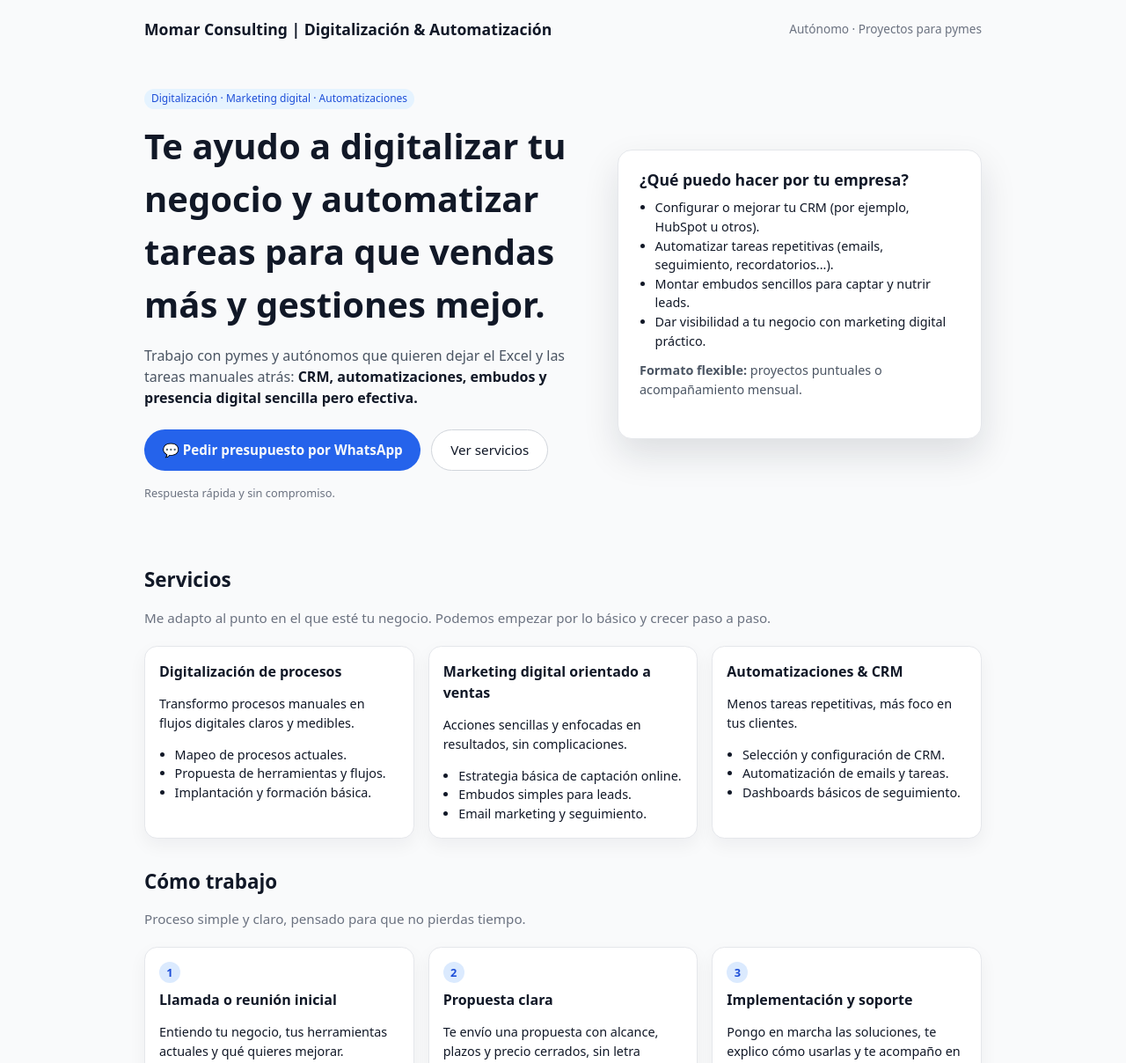
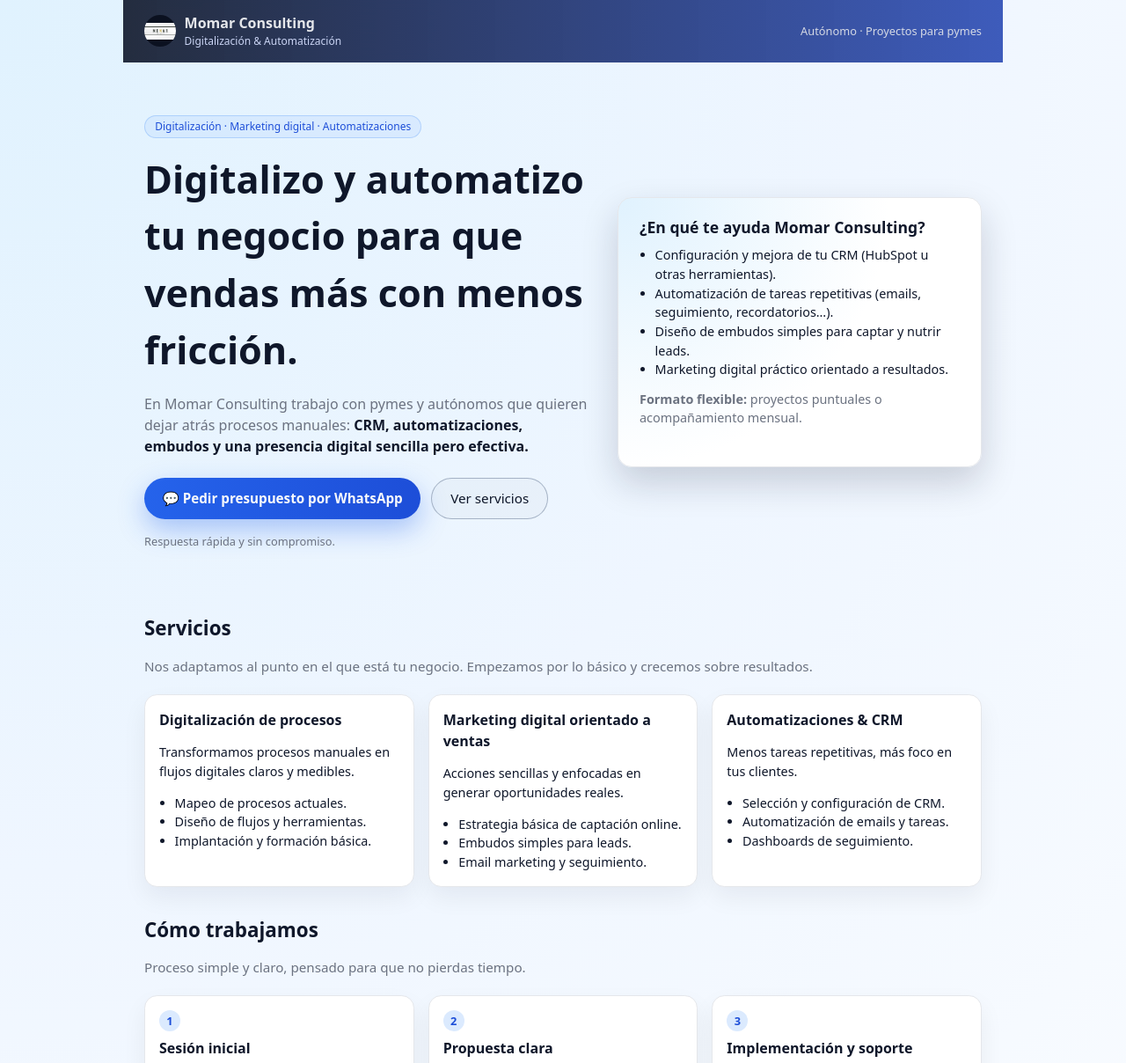
Before and after one commit to j99mmm/Momar-Consulting, a plain HTML site: page index.html in a window 1280 px wide. Shown: the top 1208 px of the page at 88% size. Drawn offline with Linux system fonts and the light colour scheme.

Commit message:
Update index.html

```diff
--- a/index.html
+++ b/index.html
@@ -2,69 +2,130 @@
 <html lang="es">
 <head>
   <meta charset="UTF-8" />
-  <title>Servicios de Digitalización, Marketing Digital y Automatización</title>
+  <title>Momar Consulting | Digitalización y Automatización</title>
   <meta name="viewport" content="width=device-width, initial-scale=1" />
-  <meta name="description" content="Servicios de digitalización, marketing digital y automatización para pymes. Mejora tus procesos, gana visibilidad y automatiza tareas.">
+  <meta name="description" content="Momar Consulting: servicios de digitalización, marketing digital y automatización para pymes y autónomos.">
   <style>
+    :root {
+      --primary: #2563eb;
+      --primary-dark: #1d4ed8;
+      --primary-soft: #dbeafe;
+      --accent: #f97316;
+      --bg: #020617;
+      --bg-soft: #f3f4ff;
+      --text-main: #0f172a;
+      --text-muted: #6b7280;
+      --card-bg: #ffffff;
+      --radius-lg: 1rem;
+    }
+
     * {
       box-sizing: border-box;
     }
     body {
       margin: 0;
       font-family: system-ui, -apple-system, BlinkMacSystemFont, "Segoe UI", sans-serif;
-      color: #111827;
-      background-color: #f9fafb;
+      color: var(--text-main);
+      background: radial-gradient(circle at top left, #e0f2fe 0, #eff6ff 40%, #ffffff 100%);
       line-height: 1.5;
     }
     a {
       text-decoration: none;
       color: inherit;
     }
+
+    /* HEADER */
+
     header {
-      padding: 1.25rem 1.5rem;
+      padding: 0.9rem 1.5rem;
       max-width: 1000px;
       margin: 0 auto;
       display: flex;
       align-items: center;
       justify-content: space-between;
+      position: sticky;
+      top: 0;
+      z-index: 20;
+      backdrop-filter: blur(14px);
+      background: linear-gradient(to right, rgba(15,23,42,0.9), rgba(30,64,175,0.85));
+      color: #e5e7eb;
     }
-    .logo {
+    .brand {
+      display: flex;
+      align-items: center;
+      gap: 0.6rem;
+    }
+    .brand-logo {
+      width: 36px;
+      height: 36px;
+      border-radius: 999px;
+      overflow: hidden;
+      background: #0b1120;
+      display: flex;
+      align-items: center;
+      justify-content: center;
+    }
+    .brand-logo img {
+      max-width: 100%;
+      max-height: 100%;
+      display: block;
+    }
+    .brand-text {
+      display: flex;
+      flex-direction: column;
+    }
+    .brand-name {
       font-weight: 700;
-      font-size: 1.1rem;
+      font-size: 1rem;
     }
+    .brand-tagline {
+      font-size: 0.75rem;
+      color: #cbd5f5;
+    }
+    .header-right {
+      font-size: 0.8rem;
+      color: #e5e7eb;
+      opacity: 0.9;
+    }
+
+    /* LAYOUT GENERAL */
+
+    .container {
+      max-width: 1000px;
+      margin: 0 auto;
+      padding: 1.5rem 1.5rem 3rem;
+    }
+
     .badge {
       display: inline-flex;
       align-items: center;
-      padding: 0.15rem 0.5rem;
+      padding: 0.2rem 0.7rem;
       border-radius: 999px;
       font-size: 0.75rem;
-      background: #e5f3ff;
-      color: #1d4ed8;
-      margin-bottom: 0.75rem;
+      background: rgba(59,130,246,0.08);
+      color: var(--primary-dark);
+      margin-bottom: 0.9rem;
+      border: 1px solid rgba(59,130,246,0.25);
     }
-    .container {
-      max-width: 1000px;
-      margin: 0 auto;
-      padding: 0 1.5rem 3rem;
-    }
+
     .hero {
-      padding: 2rem 0 2.5rem;
+      padding: 2.2rem 0 2.5rem;
       display: grid;
       grid-template-columns: 1.1fr 0.9fr;
       gap: 2rem;
       align-items: center;
     }
     .hero h1 {
-      font-size: clamp(2rem, 4vw, 2.5rem);
+      font-size: clamp(2.1rem, 4vw, 2.7rem);
       margin: 0 0 1rem;
     }
     .hero p {
       margin: 0 0 1.5rem;
-      color: #4b5563;
+      color: var(--text-muted);
     }
     .highlight {
       font-weight: 600;
-      color: #111827;
+      color: var(--text-main);
     }
     .hero-buttons {
       display: flex;
@@ -76,7 +137,7 @@
       padding: 0.7rem 1.3rem;
       border-radius: 999px;
       border: none;
-      background: #2563eb;
+      background: linear-gradient(to right, var(--primary), var(--primary-dark));
       color: #f9fafb;
       font-weight: 600;
       font-size: 0.95rem;
@@ -84,26 +145,28 @@
       display: inline-flex;
       align-items: center;
       gap: 0.4rem;
+      box-shadow: 0 12px 30px rgba(37,99,235,0.35);
     }
     .btn-secondary {
       padding: 0.7rem 1.3rem;
       border-radius: 999px;
-      border: 1px solid #d1d5db;
-      background: white;
-      color: #111827;
+      border: 1px solid rgba(148,163,184,0.8);
+      background: rgba(15,23,42,0.02);
+      color: var(--text-main);
       font-weight: 500;
       font-size: 0.95rem;
       cursor: pointer;
     }
     .whatsapp-hint {
       font-size: 0.8rem;
-      color: #6b7280;
+      color: var(--text-muted);
     }
+
     .hero-box {
-      background: white;
-      border-radius: 1rem;
+      background: radial-gradient(circle at top left, #e0f2fe 0, #ffffff 60%);
+      border-radius: var(--radius-lg);
       padding: 1.25rem 1.5rem;
-      box-shadow: 0 18px 40px rgba(15, 23, 42, 0.12);
+      box-shadow: 0 18px 40px rgba(15, 23, 42, 0.18);
       border: 1px solid #e5e7eb;
       font-size: 0.9rem;
     }
@@ -116,14 +179,16 @@
       padding-left: 1.1rem;
       margin: 0.25rem 0 0.75rem;
     }
+
     .section-title {
       font-size: 1.4rem;
-      margin: 2rem 0 0.75rem;
+      margin: 2rem 0 0.4rem;
     }
     .muted {
-      color: #6b7280;
+      color: var(--text-muted);
       font-size: 0.95rem;
     }
+
     .cards {
       display: grid;
       grid-template-columns: repeat(3, minmax(0, 1fr));
@@ -131,11 +196,11 @@
       margin-top: 1.25rem;
     }
     .card {
-      background: white;
+      background: var(--card-bg);
       border-radius: 0.9rem;
       padding: 1rem;
       border: 1px solid #e5e7eb;
-      box-shadow: 0 8px 20px rgba(15, 23, 42, 0.05);
+      box-shadow: 0 12px 28px rgba(15, 23, 42, 0.06);
       font-size: 0.9rem;
     }
     .card h3 {
@@ -147,6 +212,7 @@
       margin: 0.5rem 0 0;
       padding-left: 1.1rem;
     }
+
     .steps {
       display: grid;
       grid-template-columns: repeat(3, minmax(0, 1fr));
@@ -157,8 +223,8 @@
       width: 1.5rem;
       height: 1.5rem;
       border-radius: 999px;
-      background: #dbeafe;
-      color: #1d4ed8;
+      background: var(--primary-soft);
+      color: var(--primary-dark);
       display: inline-flex;
       align-items: center;
       justify-content: center;
@@ -166,45 +232,64 @@
       font-weight: 700;
       margin-bottom: 0.4rem;
     }
+
     .about {
       margin-top: 1.5rem;
-      background: white;
-      border-radius: 1rem;
+      background: linear-gradient(to right, #ffffff, #e0f2fe);
+      border-radius: var(--radius-lg);
       padding: 1.25rem 1.5rem;
-      border: 1px solid #e5e7eb;
+      border: 1px solid #dbeafe;
       font-size: 0.9rem;
     }
+
     .cta-section {
       margin-top: 2rem;
       padding: 1.5rem;
-      border-radius: 1rem;
-      background: #eff6ff;
-      border: 1px solid #bfdbfe;
+      border-radius: var(--radius-lg);
+      background: linear-gradient(135deg, #0f172a, #1e40af);
+      border: 1px solid rgba(191,219,254,0.6);
       display: grid;
       grid-template-columns: 1.1fr 1fr;
       gap: 1.5rem;
       align-items: center;
+      color: #e5e7eb;
     }
+    .cta-section .section-title {
+      margin-top: 0;
+      color: #e5e7eb;
+    }
+    .cta-section .muted {
+      color: #cbd5f5;
+    }
+
     form {
       display: grid;
       gap: 0.6rem;
       font-size: 0.9rem;
+      background: rgba(15,23,42,0.85);
+      padding: 1rem;
+      border-radius: 0.9rem;
+      border: 1px solid rgba(148,163,184,0.6);
     }
     label {
       font-weight: 500;
       font-size: 0.85rem;
+      color: #e5e7eb;
     }
     input, textarea {
       padding: 0.45rem 0.6rem;
       border-radius: 0.6rem;
-      border: 1px solid #d1d5db;
+      border: 1px solid #4b5563;
       font-family: inherit;
       font-size: 0.9rem;
+      background: #020617;
+      color: #e5e7eb;
     }
     textarea {
       min-height: 80px;
       resize: vertical;
     }
+
     .footer {
       padding: 1.5rem;
       font-size: 0.8rem;
@@ -215,17 +300,23 @@
       color: #6b7280;
       text-decoration: underline;
     }
+
     @media (max-width: 800px) {
+      header {
+        flex-direction: row;
+        gap: 0.5rem;
+      }
+      .header-right {
+        display: none;
+      }
       .hero {
         grid-template-columns: 1fr;
       }
       .cards, .steps, .cta-section {
         grid-template-columns: 1fr;
       }
-      header {
-        flex-direction: column;
-        align-items: flex-start;
-        gap: 0.25rem;
+      .container {
+        padding-inline: 1.1rem;
       }
     }
   </style>
@@ -233,8 +324,17 @@
 <body>
 
 <header>
-  <div class="logo">Momar Consulting | Digitalización & Automatización</div>
-  <div style="font-size:0.85rem; color:#6b7280;">
+  <div class="brand">
+    <div class="brand-logo">
+      <!-- Cambia el nombre del archivo si tu logo se llama distinto -->
+      <img src="logo-momar.png" alt="Momar Consulting logo">
+    </div>
+    <div class="brand-text">
+      <span class="brand-name">Momar Consulting</span>
+      <span class="brand-tagline">Digitalización & Automatización</span>
+    </div>
+  </div>
+  <div class="header-right">
     Autónomo · Proyectos para pymes
   </div>
 </header>
@@ -244,14 +344,14 @@
   <section class="hero" id="inicio">
     <div>
       <div class="badge">Digitalización · Marketing digital · Automatizaciones</div>
-      <h1>Te ayudo a digitalizar tu negocio y automatizar tareas para que vendas más y gestiones mejor.</h1>
+      <h1>Digitalizo y automatizo tu negocio para que vendas más con menos fricción.</h1>
       <p>
-        Trabajo con pymes y autónomos que quieren dejar el Excel y las tareas manuales atrás:
-        <span class="highlight">CRM, automatizaciones, embudos y presencia digital sencilla pero efectiva.</span>
+        En Momar Consulting trabajo con pymes y autónomos que quieren dejar atrás procesos manuales:
+        <span class="highlight">CRM, automatizaciones, embudos y una presencia digital sencilla pero efectiva.</span>
       </p>
       <div class="hero-buttons">
         <!-- CAMBIA EL NÚMERO DE WHATSAPP -->
-        <a href="https://wa.me/+34695728065?text=Hola,%20quiero%20información%20sobre%20tus%20servicios%20de%20digitalización" target="_blank" class="btn-primary">
+        <a href="https://wa.me/34600000000?text=Hola,%20quiero%20información%20sobre%20los%20servicios%20de%20Momar%20Consulting" target="_blank" class="btn-primary">
           💬 Pedir presupuesto por WhatsApp
         </a>
         <a href="#servicios" class="btn-secondary">
@@ -262,12 +362,12 @@
     </div>
 
     <aside class="hero-box">
-      <h2>¿Qué puedo hacer por tu empresa?</h2>
+      <h2>¿En qué te ayuda Momar Consulting?</h2>
       <ul>
-        <li>Configurar o mejorar tu CRM (por ejemplo, HubSpot u otros).</li>
-        <li>Automatizar tareas repetitivas (emails, seguimiento, recordatorios...).</li>
-        <li>Montar embudos sencillos para captar y nutrir leads.</li>
-        <li>Dar visibilidad a tu negocio con marketing digital práctico.</li>
+        <li>Configuración y mejora de tu CRM (HubSpot u otras herramientas).</li>
+        <li>Automatización de tareas repetitivas (emails, seguimiento, recordatorios…).</li>
+        <li>Diseño de embudos simples para captar y nutrir leads.</li>
+        <li>Marketing digital práctico orientado a resultados.</li>
       </ul>
       <p><strong>Formato flexible:</strong> proyectos puntuales o acompañamiento mensual.</p>
     </aside>
@@ -276,22 +376,22 @@
   <!-- SERVICIOS -->
   <section id="servicios">
     <h2 class="section-title">Servicios</h2>
-    <p class="muted">Me adapto al punto en el que esté tu negocio. Podemos empezar por lo básico y crecer paso a paso.</p>
+    <p class="muted">Nos adaptamos al punto en el que está tu negocio. Empezamos por lo básico y crecemos sobre resultados.</p>
 
     <div class="cards">
       <article class="card">
         <h3>Digitalización de procesos</h3>
-        <p>Transformo procesos manuales en flujos digitales claros y medibles.</p>
+        <p>Transformamos procesos manuales en flujos digitales claros y medibles.</p>
         <ul>
           <li>Mapeo de procesos actuales.</li>
-          <li>Propuesta de herramientas y flujos.</li>
+          <li>Diseño de flujos y herramientas.</li>
           <li>Implantación y formación básica.</li>
         </ul>
       </article>
 
       <article class="card">
         <h3>Marketing digital orientado a ventas</h3>
-        <p>Acciones sencillas y enfocadas en resultados, sin complicaciones.</p>
+        <p>Acciones sencillas y enfocadas en generar oportunidades reales.</p>
         <ul>
           <li>Estrategia básica de captación online.</li>
           <li>Embudos simples para leads.</li>
@@ -305,7 +405,7 @@
         <ul>
           <li>Selección y configuración de CRM.</li>
           <li>Automatización de emails y tareas.</li>
-          <li>Dashboards básicos de seguimiento.</li>
+          <li>Dashboards de seguimiento.</li>
         </ul>
       </article>
     </div>
@@ -313,41 +413,40 @@
 
   <!-- CÓMO TRABAJO -->
   <section id="metodo">
-    <h2 class="section-title">Cómo trabajo</h2>
+    <h2 class="section-title">Cómo trabajamos</h2>
     <p class="muted">Proceso simple y claro, pensado para que no pierdas tiempo.</p>
 
     <div class="steps">
       <article class="card">
         <div class="step-number">1</div>
-        <h3>Llamada o reunión inicial</h3>
-        <p>Entiendo tu negocio, tus herramientas actuales y qué quieres mejorar.</p>
+        <h3>Sesión inicial</h3>
+        <p>Entendemos tu negocio, tus herramientas actuales y qué quieres mejorar.</p>
       </article>
 
       <article class="card">
         <div class="step-number">2</div>
         <h3>Propuesta clara</h3>
-        <p>Te envío una propuesta con alcance, plazos y precio cerrados, sin letra pequeña.</p>
+        <p>Recibes una propuesta con alcance, plazos y precio cerrado, sin letra pequeña.</p>
       </article>
 
       <article class="card">
         <div class="step-number">3</div>
         <h3>Implementación y soporte</h3>
-        <p>Pongo en marcha las soluciones, te explico cómo usarlas y te acompaño en los primeros pasos.</p>
+        <p>Ponemos en marcha las soluciones, te explicamos cómo usarlas y te acompañamos en los primeros pasos.</p>
       </article>
     </div>
   </section>
 
   <!-- SOBRE MÍ -->
   <section id="sobre-mi">
-    <h2 class="section-title">Sobre mí</h2>
+    <h2 class="section-title">Sobre Momar Consulting</h2>
     <div class="about">
       <p>
-        Soy <strong>José M Moya, CEO y fundador de Momar Consulting</strong>, autónomo especializado en digitalización, marketing digital y automatizaciones para pymes.
-        Mi objetivo es que tengas sistemas sencillos, que entiendas y que realmente utilices en el día a día.
+        En <strong>Momar Consulting</strong> nos especializamos en digitalización, marketing digital y automatizaciones para pymes y autónomos.
+        El objetivo es que tengas sistemas sencillos, que entiendas y que realmente utilices en el día a día.
       </p>
       <p>
-        No vendo “humo” ni proyectos gigantes que nunca se terminan: prefiero
-        <strong>empezar pequeño, entregar rápido y mejorar sobre la marcha</strong>.
+        Preferimos <strong>empezar pequeño, entregar rápido y mejorar sobre la marcha</strong> antes que proyectos eternos que nunca se implementan.
       </p>
     </div>
   </section>
@@ -355,30 +454,29 @@
   <!-- CTA FINAL -->
   <section id="contacto" class="cta-section">
     <div>
-      <h2 class="section-title" style="margin-top:0;">¿Hablamos de tu proyecto?</h2>
+      <h2 class="section-title">¿Hablamos de tu proyecto?</h2>
       <p class="muted">
-        Cuéntame qué quieres mejorar (captación de clientes, organización interna, seguimiento comercial…)
-        y te propongo una solución adaptada a tu presupuesto.
+        Cuéntanos qué quieres mejorar (captación de clientes, organización interna, seguimiento comercial…)
+        y te propondremos una solución adaptada a tu presupuesto.
       </p>
       <p style="font-size:0.9rem; margin-top:0.75rem;">
-        Puedes escribirme por WhatsApp o rellenar el formulario. Te contestaré personalmente.
+        Puedes escribirnos por WhatsApp o rellenar el formulario. Te responderemos personalmente.
       </p>
-      <a href="https://wa.me/+34695728065?text=Hola,%20quiero%20información%20sobre%20tus%20servicios" target="_blank" class="btn-primary">
+      <a href="https://wa.me/34600000000?text=Hola,%20quiero%20hablar%20con%20Momar%20Consulting" target="_blank" class="btn-primary">
         💬 Escribir por WhatsApp
       </a>
     </div>
 
     <!-- FORMULARIO SIMPLE -->
     <div>
-      <!-- Puedes usar formsubmit.co para recibir los mensajes sin backend -->
-      <form action="https://formsubmit.co/MOMAR360CONSULTING@GMAIL.COM" method="POST">
-        <!-- Opcionales de formsubmit -->
-        <input type="hidden" name="_subject" value="Nueva solicitud de presupuesto" />
+      <!-- Usa tu correo real aquí -->
+      <form action="https://formsubmit.co/TU_CORREO@EJEMPLO.COM" method="POST">
+        <input type="hidden" name="_subject" value="Nueva solicitud de presupuesto - Momar Consulting" />
         <input type="hidden" name="_captcha" value="false" />
         <input type="hidden" name="_template" value="table" />
 
         <label for="nombre">Nombre</label>
-        <input id="nombre" name="nombre" type="text" placeholder="Momar Consulting" required />
+        <input id="nombre" name="nombre" type="text" placeholder="Tu nombre" required />
 
         <label for="email">Email</label>
         <input id="email" name="email" type="email" placeholder="tucorreo@ejemplo.com" required />
@@ -395,12 +493,11 @@
 </main>
 
 <footer class="footer">
-  © <span id="year"></span> Momar Consulting · Servicios de digitalización, marketing digital y automatización ·
-  <a href="mailto:MOMAR360CONSULTING@GMAIL.COM">MOMAR360CONSULTING@GMAIL.COM</a>
+  © <span id="year"></span> Momar Consulting · Digitalización, marketing digital y automatización ·
+  <a href="mailto:TU_CORREO@EJEMPLO.COM">TU_CORREO@EJEMPLO.COM</a>
 </footer>
 
 <script>
-  // Año automático en el footer
   document.getElementById("year").textContent = new Date().getFullYear();
 </script>
 
```
